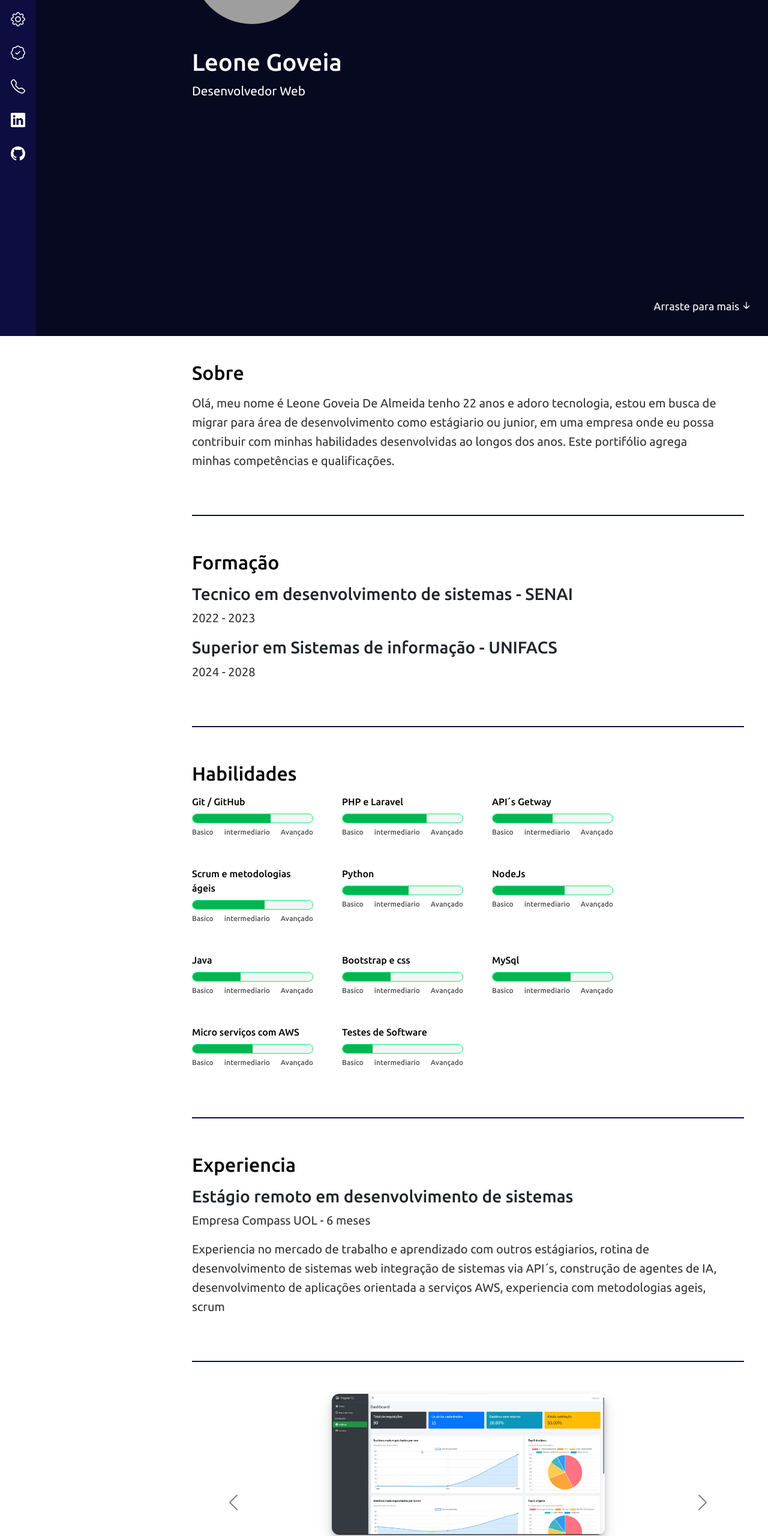
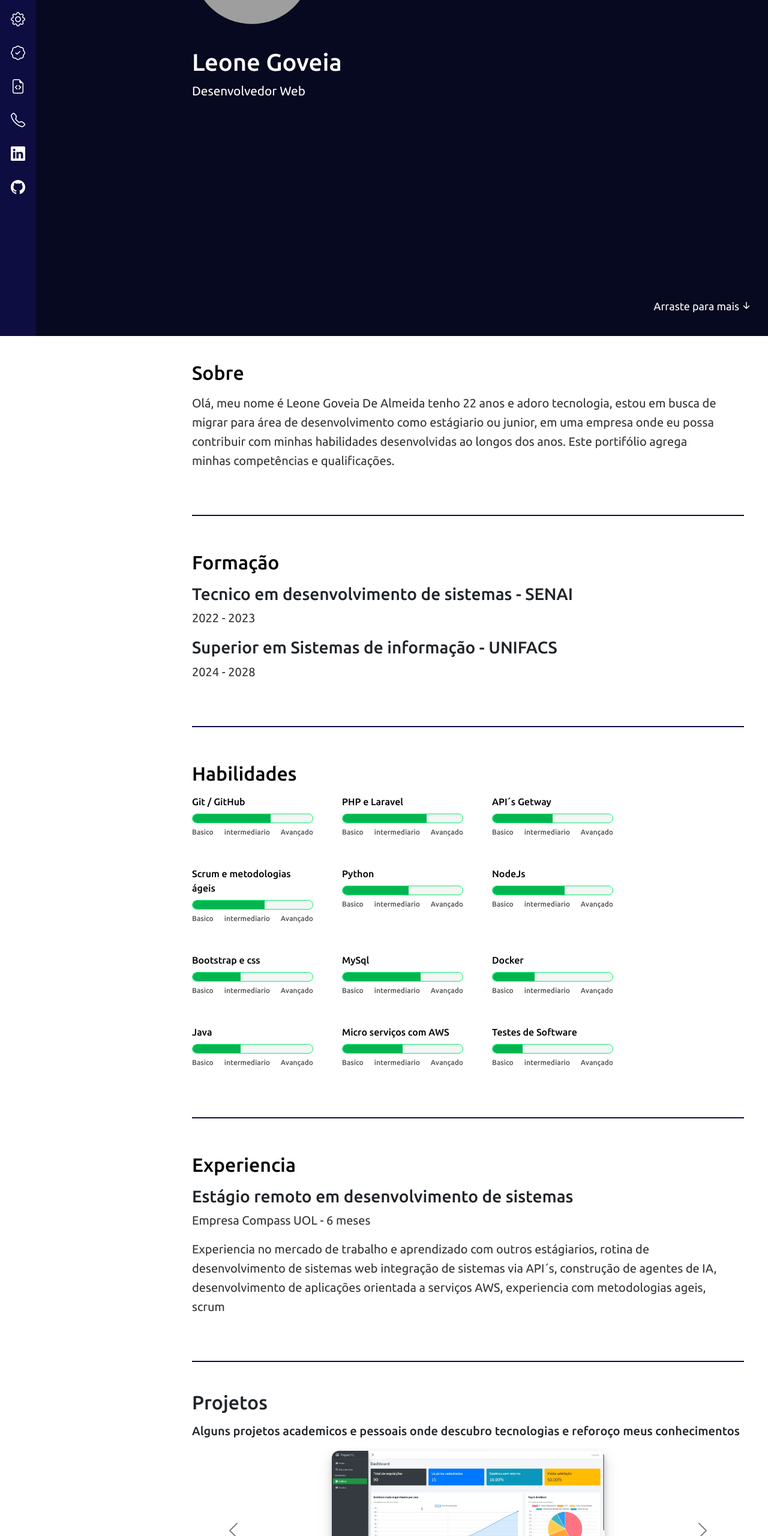
Before and after one commit to Leone3333/portifolio, a website: page public/template/index.html in a window 1280 px wide. Shown: the part 240-2800 px from the top of the page at 60% size. Drawn offline with nearby package versions, Linux system fonts and the light colour scheme; grey boxes are pictures that could not be loaded.

Commit message:
carrossel incompleto adicionado

```diff
--- a/public/template/index.html
+++ b/public/template/index.html
@@ -58,6 +58,13 @@
                             <a href="#experiencias">
                                 <i class="bi bi-patch-check"></i>
                                 <span class="d-none">Experiências</span>
+                            </a>
+                        </li>
+
+                        <li class="nav_item">
+                            <a href="#projetos">
+                                <i class="bi bi-file-earmark-code"></i>
+                                <span class="d-none">Projetos pessoais<span>
                             </a>
                         </li>
 
@@ -229,20 +236,6 @@
                     </div>
 
                     <div class="loadBar col-12 col-md-5 col-lg-3">
-                        <span class="skillName">Java</span>
-                        <div class="bar">
-                            <div class="barFill" style="width: 40%;"></div>
-                        </div>
-
-                        <div class="textLoadBar d-flex justify-content-between">
-
-                            <span>Basico</span>
-                            <span>intermediario</span>
-                            <span>Avançado</span>
-                        </div>
-                    </div>
-
-                    <div class="loadBar col-12 col-md-5 col-lg-3">
                         <span class="skillName">Bootstrap e css</span>
                         <div class="bar">
                             <div class="barFill" style="width: 40%;"></div>
@@ -260,6 +253,34 @@
                         <span class="skillName">MySql</span>
                         <div class="bar">
                             <div class="barFill" style="width: 65%;"></div>
+                        </div>
+
+                        <div class="textLoadBar d-flex justify-content-between">
+
+                            <span>Basico</span>
+                            <span>intermediario</span>
+                            <span>Avançado</span>
+                        </div>
+                    </div>
+
+                    <div class="loadBar col-12 col-md-5 col-lg-3">
+                        <span class="skillName">Docker</span>
+                        <div class="bar">
+                            <div class="barFill" style="width: 35%;"></div>
+                        </div>
+
+                        <div class="textLoadBar d-flex justify-content-between">
+
+                            <span>Basico</span>
+                            <span>intermediario</span>
+                            <span>Avançado</span>
+                        </div>
+                    </div>
+
+                    <div class="loadBar col-12 col-md-5 col-lg-3">
+                        <span class="skillName">Java</span>
+                        <div class="bar">
+                            <div class="barFill" style="width: 40%;"></div>
                         </div>
 
                         <div class="textLoadBar d-flex justify-content-between">
@@ -321,6 +342,9 @@
 
         <section id="projetos">
             <div id="carouselExampleDark" class="carousel carousel-dark slide">
+                <h2 class="mb-3">Projetos</h2>
+                <h5 class="mb-3">Alguns projetos academicos e pessoais onde descubro tecnologias e reforoço meus
+                    conhecimentos</h5>
                 <div class="carousel-indicators">
                     <button type="button" data-bs-target="#carouselExampleDark" data-bs-slide-to="0" class="active"
                         aria-current="true" aria-label="Slide 1"></button>
@@ -334,7 +358,7 @@
                         <img src="../static/imgs/transporte.png" class="d-block w-50 mx-auto" alt="imagem indisponivel">
                         <div class="carousel-text-wrapper d-none d-md-block">
                             <h5>Sistemas em Laravel </h5>
-                            <p>Sistema para atividade acadêmica focado em análise de dados de consultas sobre transporte
+                            <p>Sistema dashboard focado em análise de dados de consultas sobre transporte
                                 público</p>
                         </div>
                     </div>
```
